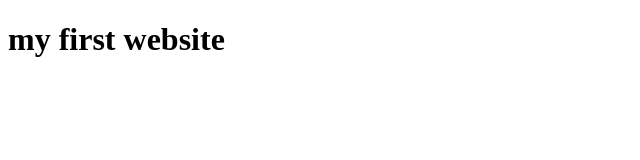
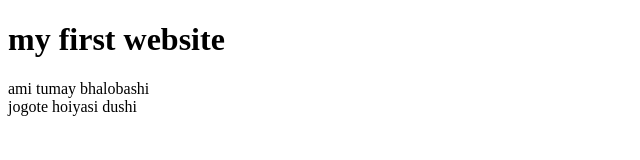
Before and after one commit to alamin111222t/my-first-website, a plain HTML site: page index.html in a window 1280 px wide. Shown: the whole page, without its empty margins (0-640 px from the left). Drawn offline with Linux system fonts and the light colour scheme.

Commit message:
first change

```diff
--- a/index.html
+++ b/index.html
@@ -6,7 +6,6 @@
     <title>Document</title>
 </head>
 <body><h1>my first website</h1>
-
-</body>
-
+    <p>ami tumay bhalobashi <br>
+        jogote hoiyasi dushi</p>
 </html>
```
